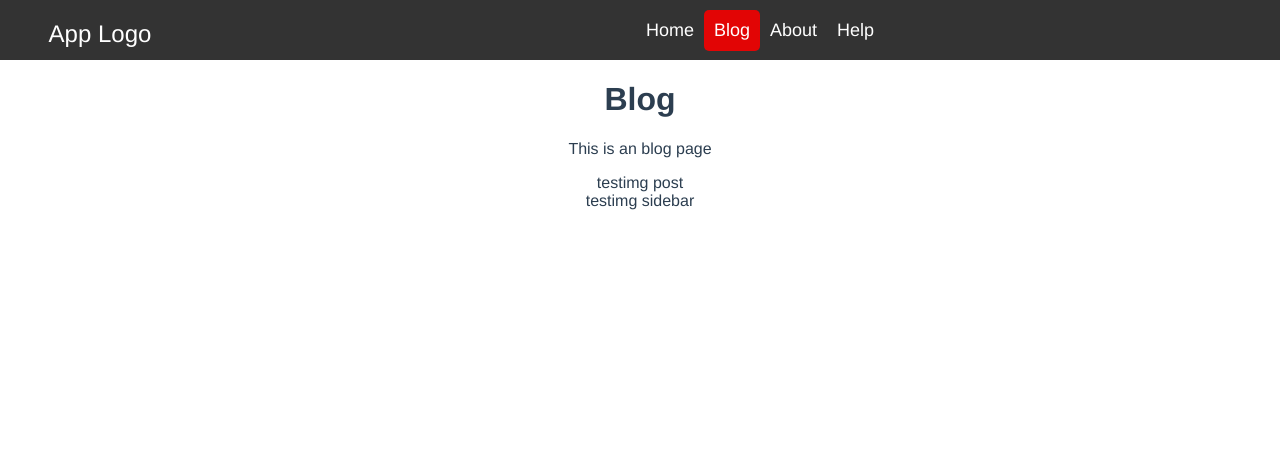
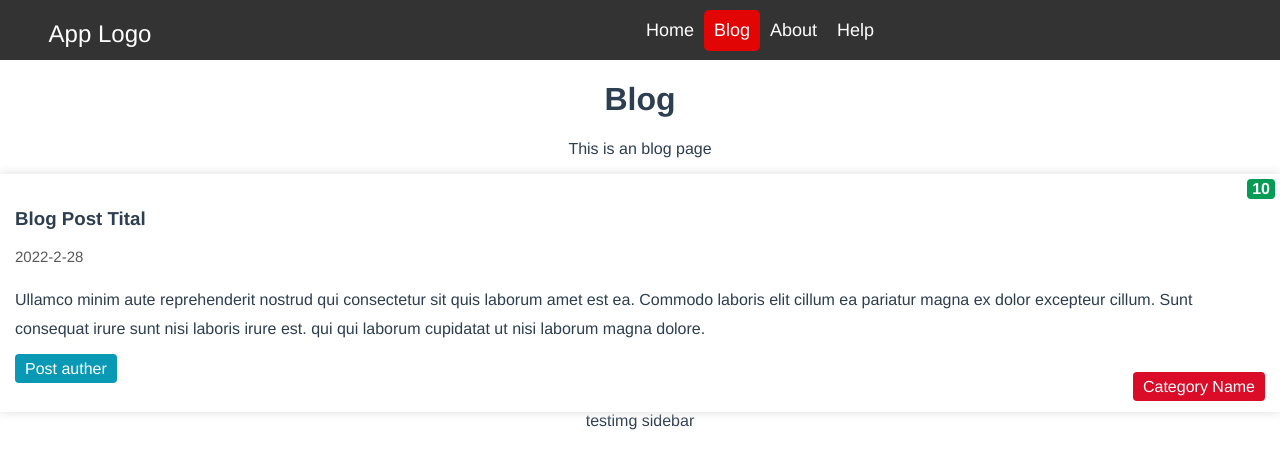
Before and after one commit to nawaf-m-asag/frist, a Vue app: page /blog in a window 1280 px wide. Shown: the top 468 px of the page. Built offline with nearby package versions, Linux system fonts and the light colour scheme.

Commit message:
style for post

```diff
--- a/src/components/blog/BlogPosts.vue
+++ b/src/components/blog/BlogPosts.vue
@@ -1,6 +1,19 @@
 <template>
     <div class="post-box">
-        testimg post
+        <span class="post-views">10</span>
+        <h3 class="post-tital">Blog Post Tital</h3>
+        <span class="post-date">2022-2-28</span>
+        <p class="post-content">Ullamco minim aute reprehenderit nostrud qui consectetur sit quis laborum amet est ea. Commodo laboris elit cillum ea pariatur magna ex dolor excepteur cillum. Sunt consequat irure sunt nisi laboris irure est.
+            qui qui laborum cupidatat ut nisi laborum magna dolore.
+        </p>
+        <div class="row">
+            <div class="col-sm-6">
+                <span class="post-auther">Post auther</span>
+            </div>
+            <div class="col-sm-6 text-right">
+                <span class="post-category">Category Name</span>
+            </div>
+        </div>
     </div>
 </template>
 
@@ -9,3 +22,50 @@ export default {
     name:"sidebar"
 }
 </script>
+<style lang="scss" scoped>
+.text-right{
+    text-align: right !important;
+}
+.post-box{
+    padding:15px;
+    background-color: #FFF;
+    box-shadow: 0 0 10px #DDD;
+    position: relative;
+    text-align: left;
+    .post-views{
+        position:absolute;
+        right: 5px;
+        top: 5px;
+        background-color:rgb(4, 155, 84);
+        border-radius: 4px;
+        padding: 1px 5px;
+        color:#fff;
+        text-align: center;
+        font-weight:bold ;
+    }
+    .post-date{
+        display: block;
+        font-size: 15px;
+        color: #4a4646e8;
+        padding: 0 0 5px;
+    }
+    .post-content{
+        line-height: 1.8;
+        color: rgba(0, 0, 0, 0.746)(0, 0, 0, 0.746);
+    }
+    .post-auther{
+        background-color: #0a99b5;
+        color: #fff;
+        padding: 6px 10px;
+        border-radius: 4px;
+    }
+    .post-category{
+        background-color: #da0c27;
+        color: #fff;
+        padding: 6px 10px;
+        border-radius: 4px;
+    }
+
+}
+
+</style>
```
Also changed, not shown: src/scss/global/_global.scss (added).
